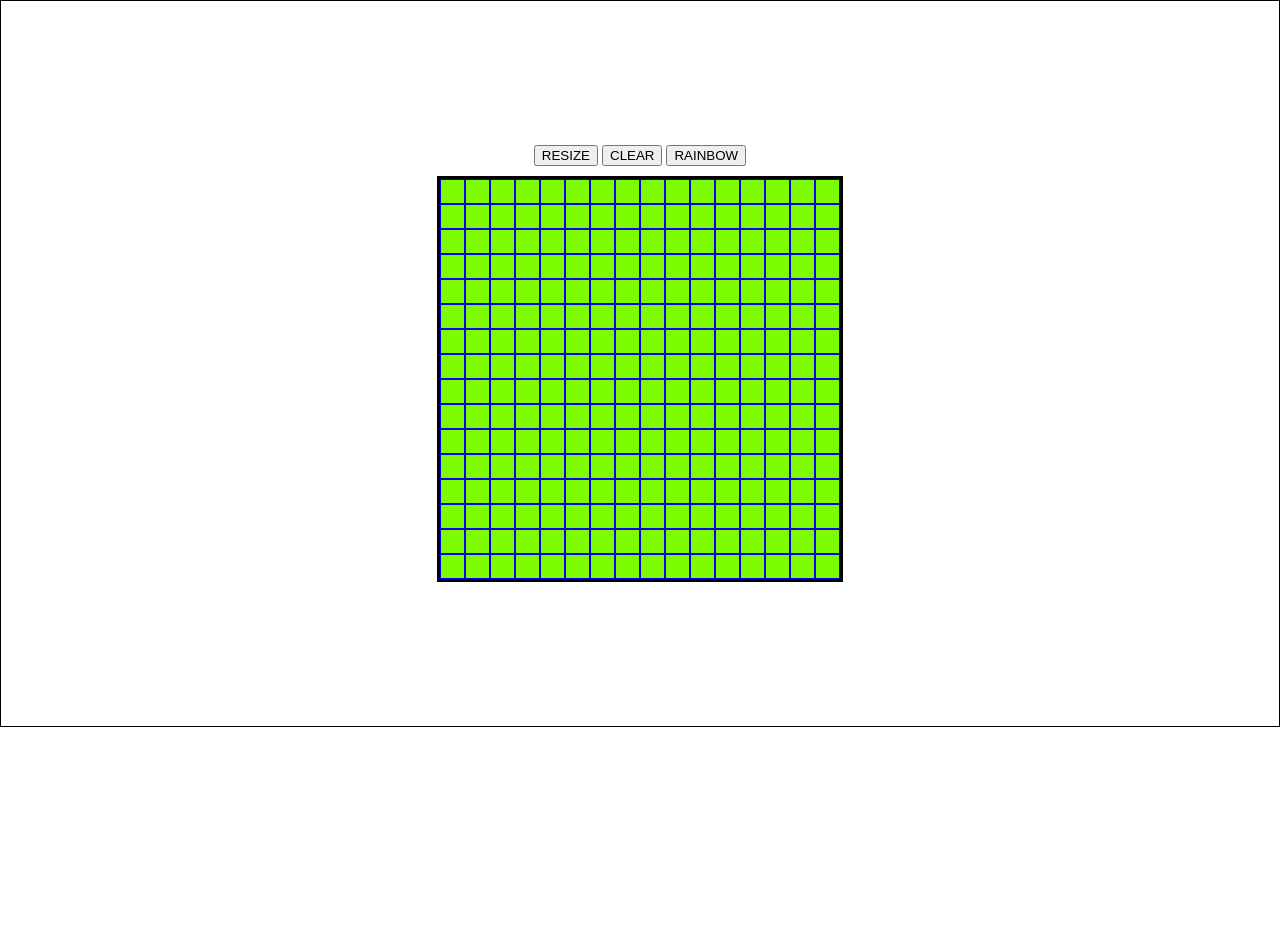
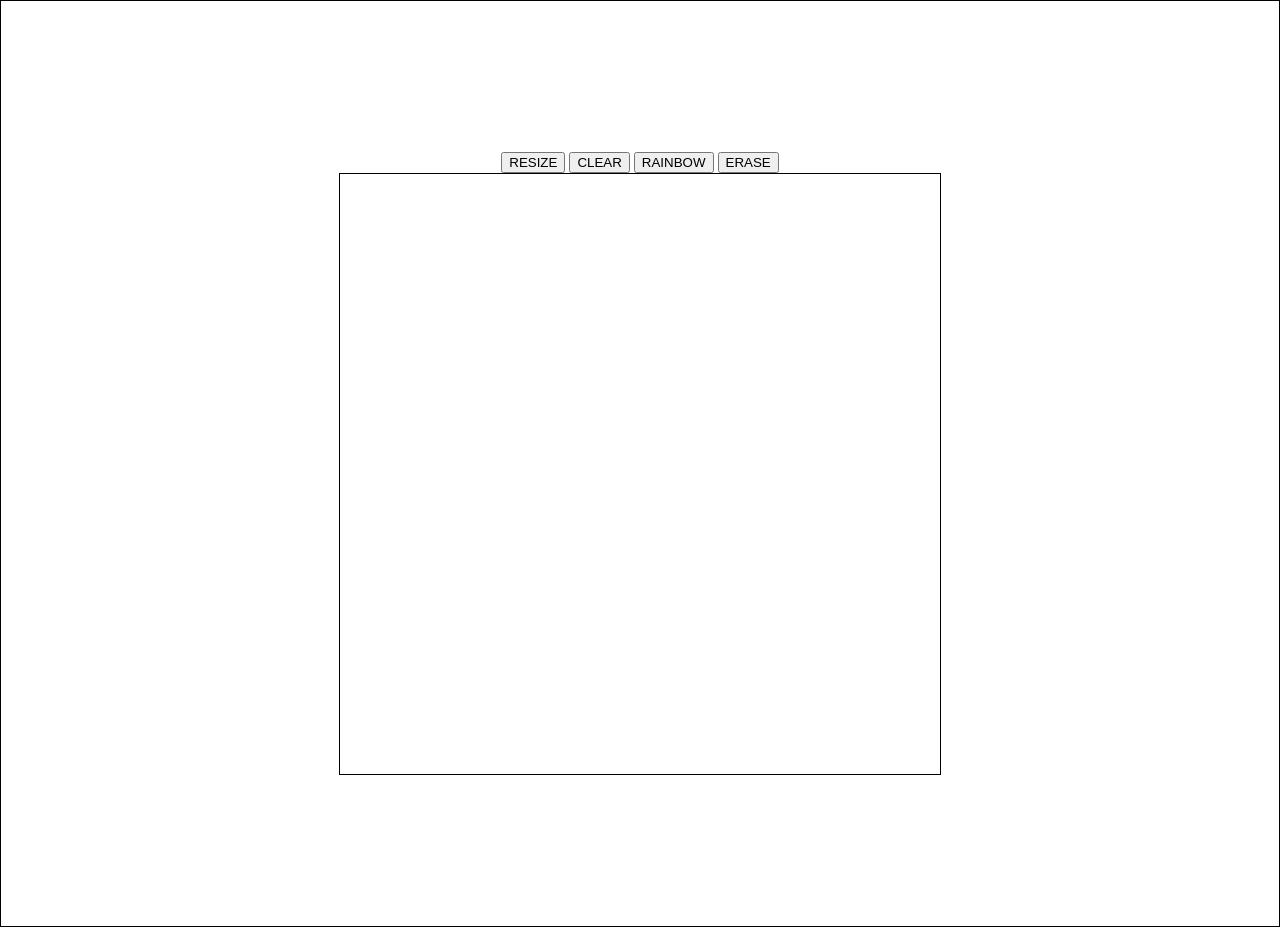
Before and after one commit to Umran04/etch-a-sketch, a plain HTML site: page index.html in a window 1280 px wide. Before the commit the page ends 800 px from the top, so only its background shows below. Drawn offline with Linux system fonts and the light colour scheme.

Commit message:
created container, created boxes based on n, created prompt for resize button, NEED TO CREATE function for generating the boxes and incoperate the prompt fucntion aswell. Next steps is to create the fucntion, then add mousehover and other functionalities

```diff
--- a/index.html
+++ b/index.html
@@ -12,6 +12,7 @@
       <button id="resize">RESIZE</button>
       <button id="clear">CLEAR</button>
       <button id="rainbow">RAINBOW</button>
+      <button id="eraser">ERASE</button>
     </div>
 
     <div id="container"></div>
--- a/index.js
+++ b/index.js
@@ -1,27 +1,33 @@
-const div = document.getElementById('container')
+const div = document.getElementById('container');
 const resizeBtn = document.getElementById('resize')
-let number;
-let gridSize = 0;
 
-for(let i = 0; i < 256; i++){
-    const box = document.createElement('div')
-    box.classList.add('box')
+let n = 16;
 
-    div.appendChild(box)
-}
+resizeBtn.addEventListener('click', () => {
+     n = prompt('Enter a number between 2 and 64')
+    while(n < 2 || n > 64){
+        alert('Invalid number try again')
+        n = prompt('Enter a number between 2 and 64')
+    }
 
-resizeBtn.addEventListener('click', () =>{
-        number = prompt('Enter a number between 2 and 64')
-
-    if (number > 64 || number < 2){
-        number = prompt('Enter a number between 2 and 64')
-    }
 })
 
-gridSize = number * number;
+
+let grid = n * n;
+let widthAndHeight = 600 / n;
 
 
 
+for (let i = 0; i < grid; i++){
+    const box = document.createElement('div');
+    box.classList.add('box');
 
-//need to add mouse hover
-//need to add a button to change the grid board to different numbers
+    box.style.width = `${widthAndHeight}px`
+    box.style.height = `${widthAndHeight}px`
+    //box.style.background = 'red'
+    box.style.boxSizing = 'border-box'
+
+    div.appendChild(box)
+
+
+}
--- a/styles.css
+++ b/styles.css
@@ -1,35 +1,19 @@
 body{
+    border: black 1px solid;
+    margin: 0px;
+    height: 925px;
     display: flex;
     flex-direction: column;
-    gap: 10px;
+    justify-content: center;
     align-items: center;
-    justify-content: center;
-    border: 1px solid black;
-    height: 725px;
-    margin: auto;
+}
+
+#container{
+    width: 600px;
+    height: 600px;
+    border: black solid 1px;
+    display: flex;
+    flex-wrap:wrap;
 
 
 }
-
-#btns{
-
-}
-
-#container{
-    border: solid 3px black;
-    background-color: brown;
-    display: flex;
-    flex-wrap: wrap;
-    width: 400px;
-
-
-
-}
-
-.box{
-    border: solid blue 1px;
-    background-color: lawngreen;
-    width: 25px;
-    height: 25px;
-    box-sizing: border-box;
-}
```
